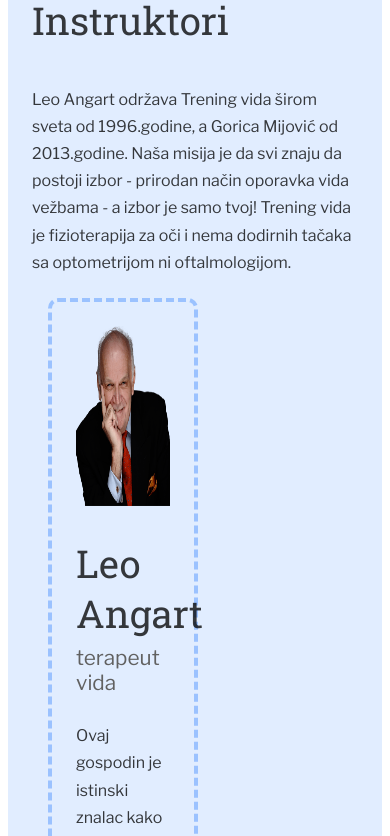
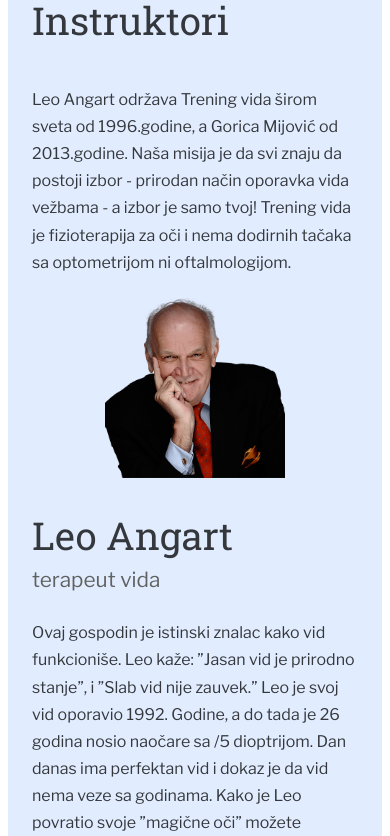
Before and after one commit to marijanbrvar/treningvida-online, a Next.js app: page / in a window 390 px wide. Shown: the part 4131-4967 px from the top of the page. Built offline with nearby package versions, Linux system fonts and the light colour scheme.

Commit message:
Adding export for hosting  and styles for mobile view

```diff
--- a/package.json
+++ b/package.json
@@ -5,7 +5,8 @@
   "scripts": {
     "dev": "next dev",
     "build": "next build",
-    "start": "next start"
+    "start": "next start",
+    "export": "yarn build && yarn export"
   },
   "dependencies": {
     "gray-matter": "^4.0.2",
--- a/pages/index.js
+++ b/pages/index.js
@@ -51,7 +51,7 @@
                 <div
                   dangerouslySetInnerHTML={{ __html: marked(article.content) }}
                 ></div>
-              <div className={styles.intructorcards}>
+              <div className={styles.isntructorcards}>
                 {articles.slice(6, 8).map((article, i) => (
                   <div key={i} className={styles.inst}>
                     <div className={styles.image}>
--- a/styles/Home.module.css
+++ b/styles/Home.module.css
@@ -85,7 +85,7 @@
   border-radius: 10px;
   background-color: #0066ff1e;
 }
-.intructorcards{
+.isntructorcards{
   display: flex;
   flex-wrap: wrap;
   margin-top: 1em;
@@ -175,4 +175,22 @@
   .card {
     flex-direction: column;
   }
+  .inst{
+    border: none!important;
+    width: 100%!important;
+    margin: 0!important;
+    padding: 0!important;
+    flex-direction: column!important;
+  }
+  .instructors{
+    margin-bottom: 4em;
+  }
+  .inst div{
+    flex-direction: column!important;
+    /* padding: 0!important; */
+  }
+  .instructors .image {
+    display: flex;
+    justify-content: center;
+  }
 }
```
